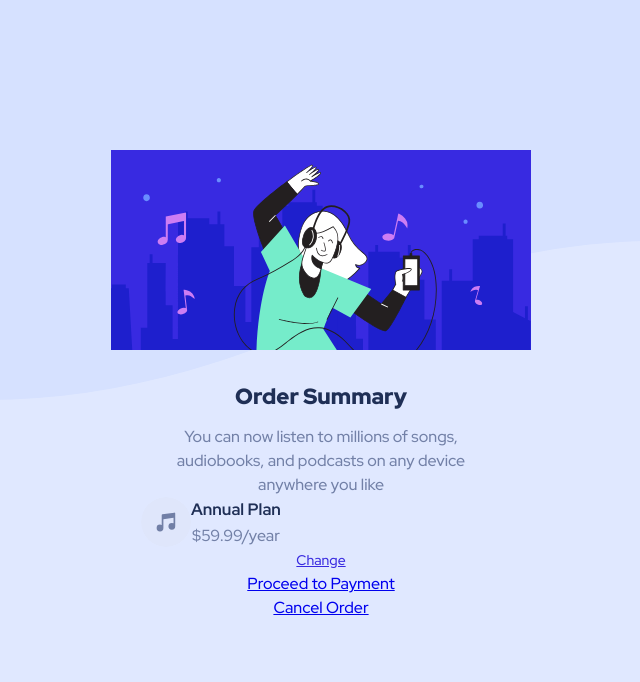
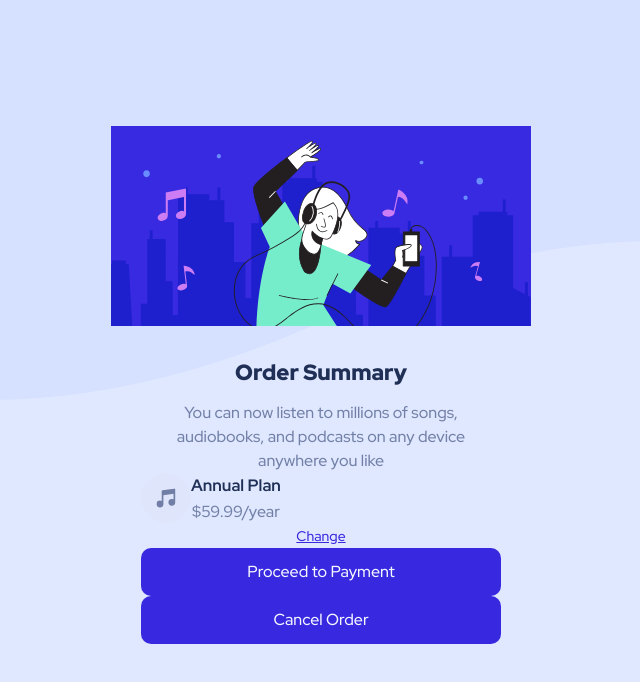
Before and after one commit to LuhTiberio/order-summary-component-main, a plain HTML site: page index.html in a window 1280 px wide. Shown: the whole page, without its empty margins (319-959 px from the left). Drawn offline with Linux system fonts and the light colour scheme.

Commit message:
Added more elements to the buttons

```diff
--- a/style.css
+++ b/style.css
@@ -87,3 +87,12 @@ h4 {
   flex-direction: column;
   align-items: center;
 }
+.action-buttons .btn {
+  text-decoration: none;
+  display: block;
+  width: 100%;
+  background-color: var(--clr-blue-4);
+  color: var(--clr-blue-1);
+  padding: 1.2rem;
+  border-radius: 1rem;
+}
```
